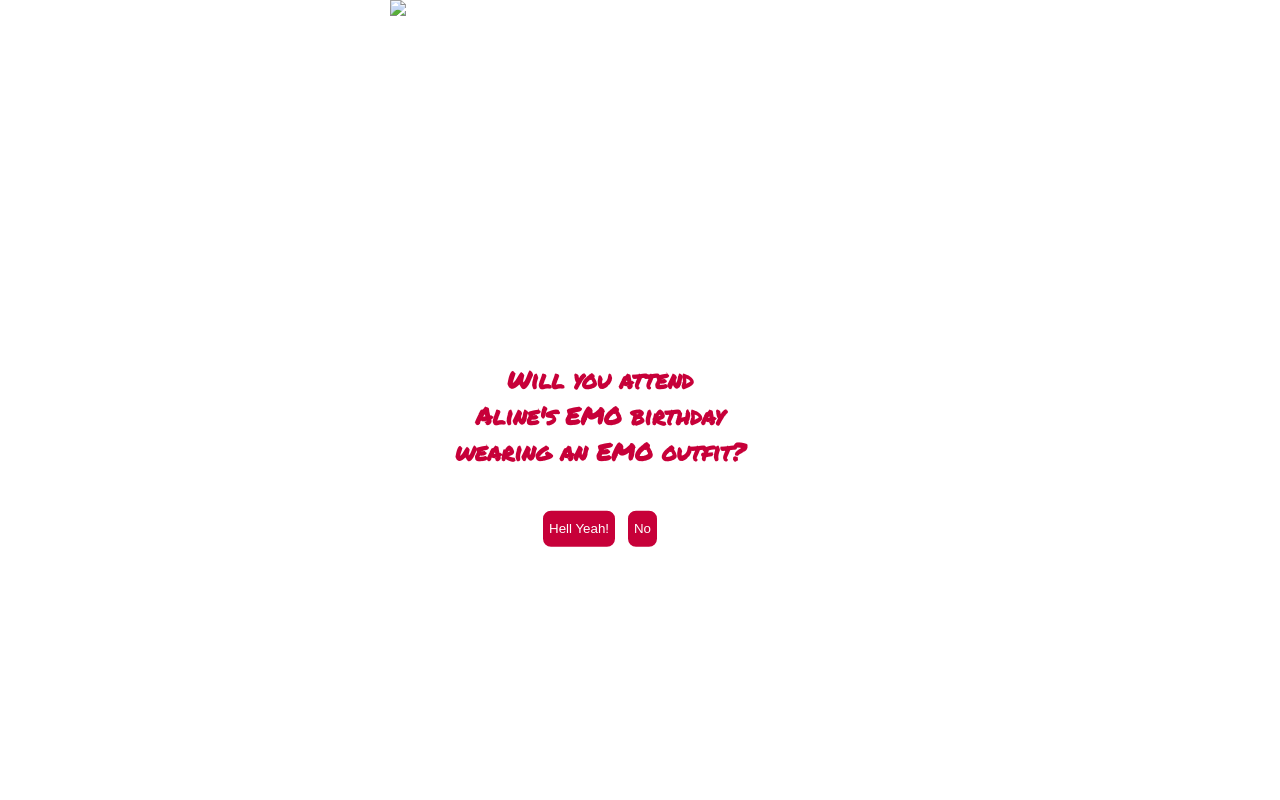
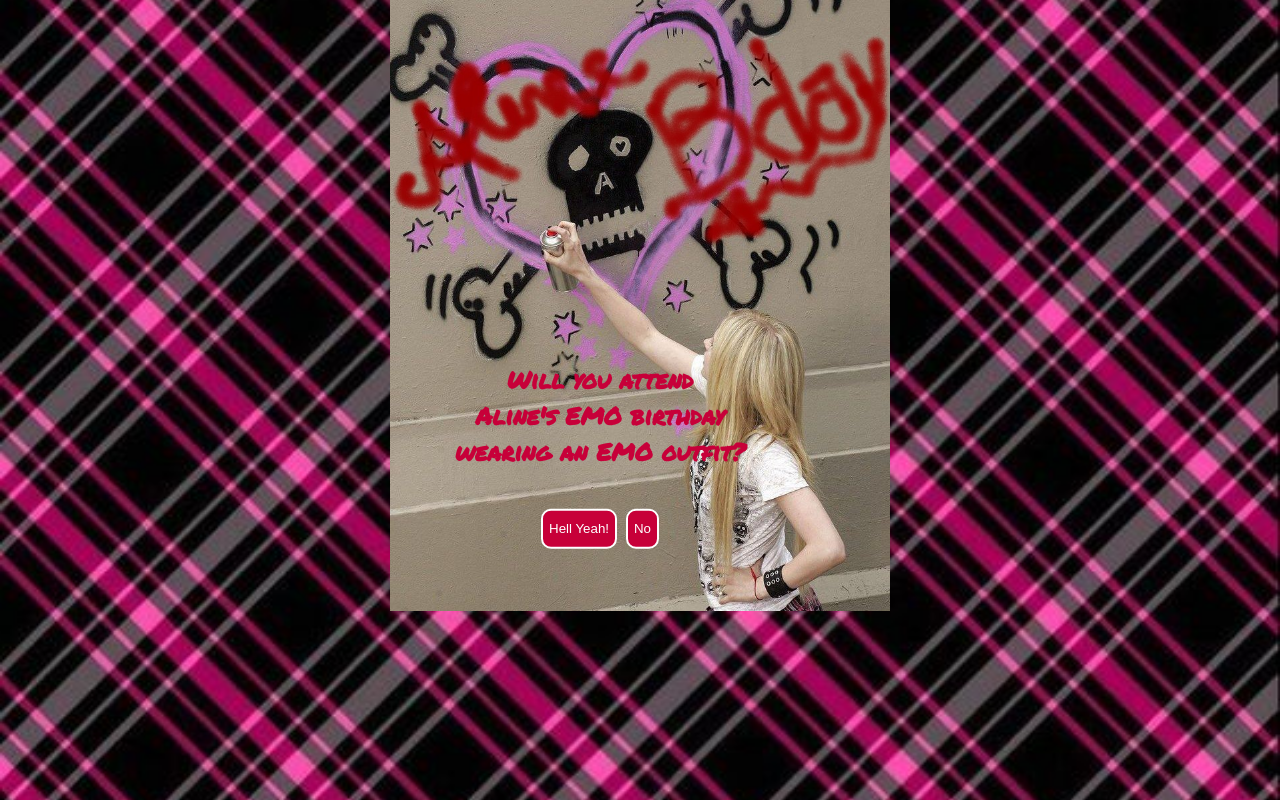
Before and after one commit to Alinoker/emo-birthday, a plain HTML site: page index.html in a window 1280 px wide. Drawn offline with Linux system fonts and the light colour scheme.

Commit message:
changed the direction of 2 images

```diff
--- a/index.html
+++ b/index.html
@@ -8,7 +8,7 @@
 
     <style>
         body {
-            background: url('wall.jpg') center center fixed;
+            background: url('images/wall.jpg') center center fixed;
             background-size: 100%; /* my 2nd pic cover all the body element */
             margin: 0;
             padding: 0;
@@ -65,7 +65,7 @@
 </head>
 <body>
     <div class="birthday-container">
-        <img class="birthday-image" src="goth.jpg" alt="Goth Image">
+        <img class="birthday-image" src="images/goth.jpg" alt="Goth Image">
 
         <div class="image-caption">
             Will you attend <br>
```
Also changed, not shown: images/emogreat.jpg (renamed from botaoFujao/emogreat.jpg), images/goth.jpg (renamed from botaoFujao/goth.jpg), images/wall.jpg (renamed from botaoFujao/wall.jpg).
